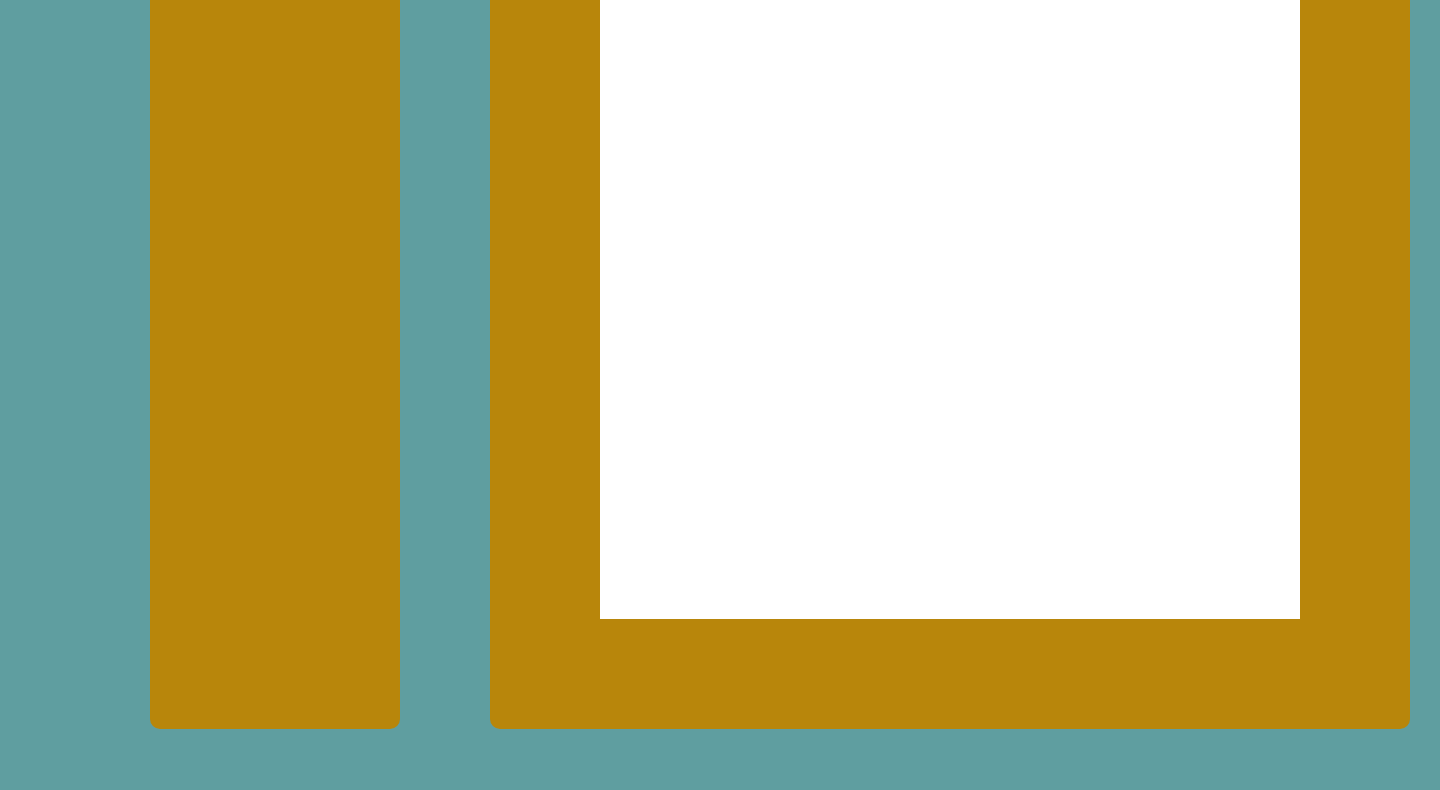
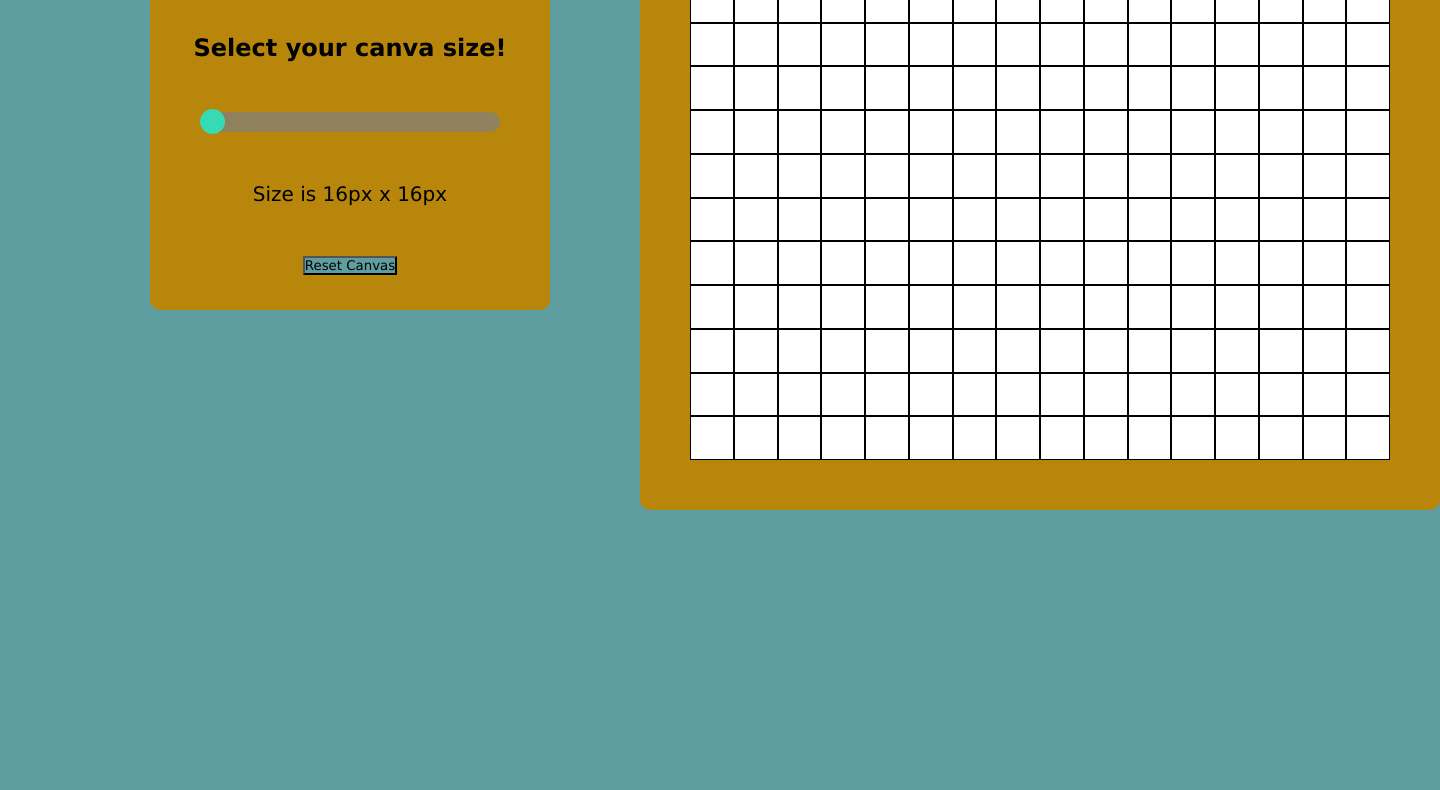
Before and after one commit to Gvivanco4/etch-a-sketch, a plain HTML site: page index.html in a window 1280 px wide. Shown: the part 390-1180 px from the top of the page, 1440 px wide, since content can reach past the window. After the commit the page ends 1100 px from the top, so only its background shows below. Drawn offline with Linux system fonts and the light colour scheme.

Commit message:
Finished with createCanvaSize, addEventListener

```diff
--- a/index.html
+++ b/index.html
@@ -9,10 +9,16 @@
 </head>
 <body>
 
-    <div class="title">Etch-a-sketch</div>
+
 
     <div id="container">
-        <div class="side-bar"></div>
+        <div class="side-bar">
+            <div class="title">Etch-a-sketch</div>
+            <div class="side-title">Select your canva size!</div>
+            <input type="range" min="16" max="100" value="16" class="slider">
+            <div class="slider-settings"></div>
+            <button class="reset-btn">Reset Canvas</button>
+        </div>
         <div class="canvas">
             <div class="canvas-container"></div>
         </div>
--- a/main.js
+++ b/main.js
@@ -1,14 +1,70 @@
 // Global variables
 
 const DEFAULT_SIZE = 16;
-const canvas = document.querySelector(".canvas-container")
+const canvas = document.querySelector(".canvas-container");
+const slider = document.querySelector(".slider");
+console.log(slider.value);
+const sliderSettingsText = document.querySelector(".slider-settings");
+const resetButton = document.querySelector(".reset-btn");
 
 // Div Creation Function (inside container)
 
 function createCanvaSize (size = DEFAULT_SIZE) {
 
-    const squareDiv = document.createElement("div")
+    canvas.innerHTML = "";
+    let value = slider.value;
+
+    for (let i = 1; i <= (size * size); i++) {
+
+        let square = document.createElement("div");
+        square.classList.add(`square-div`);
+        square.setAttribute("style", `width: ${100 / size}%; height: ${100 / size}%`)
+        canvas.appendChild(square);
+    }
+
+    sliderSettingsText.textContent = `Size is ${value}px x ${value}px`
+
+
 
 }
 
+
+//Add event listener for slider
+
+createCanvaSize();
+
+slider.addEventListener("change", () => {
+    let value = slider.value;
+    createCanvaSize(value);
+    const squares = document.querySelectorAll(".square-div");
+
+squares.forEach((sqr) => {
+
+    sqr.addEventListener("mouseenter", () => {
+        ran_col(sqr)
+    })
+
+     sqr.addEventListener("mouseleave", () => {
+        ran_col(sqr)
+    })
+
+    resetButton.addEventListener("click", (e) => {
+    sqr.style.backgroundColor = "white";
+    e.stopPropagation();
+})
+})
+});
+
+
 // Establish color tracing mechanic
+
+
+
+// Random color function
+
+function ran_col(element) {
+  let color = '#';
+  let letters = ['000000','FF0000','00FF00','0000FF','FFFF00','00FFFF','FF00FF','C0C0C0']; //Set your colors here
+  color += letters[Math.floor(Math.random() * letters.length)];
+  element.style.background = color; //
+   }
--- a/styles.css
+++ b/styles.css
@@ -6,44 +6,89 @@
 }
 
 .title {
-    text-align: center;
-    margin-top: 50px;
-    margin-bottom: -100px;
-    font-size: 42px;
+    background-color: darkgoldenrod;
+    font-size: 32px;
     font-weight: 700;
-    flex: 1 0 auto;
 }
 
 #container {
     display: flex;
+    align-items: center;
+    margin-top: -100px;
 }
 
 .side-bar {
+    display: flex;
+    flex-direction: column;
+    align-items: center;
+    justify-content: center;
+    gap: 50px;
     background-color: darkgoldenrod;
-    width: 250px;
-    height: 920px;
+    width: 400px;
+    height: 400px;
     margin: 200px 150px;
     border-radius: 10px;
     margin-right: -60px;
-    flex: 1 0 auto;
+    flex: 0 0 auto;
 }
 
 .canvas {
     background-color: darkgoldenrod;
-    width: 920px;
-    height: 920px;
+    width: 800px;
+    height: 800px;
     margin: 200px 150px;
     border-radius: 10px;
-    flex: 1 0 auto;
+    flex: 0 0 auto;
 }
 
 .canvas-container {
     background-color: white;
     height: 700px;
     width: 700px;
-    margin: 110px auto;
+    margin: 50px auto;
+    display: flex;
+    flex-wrap: wrap;
+    justify-content: center;
 }
 
 .square-div {
     border: 1px solid black;
+    background-color: white;
+    box-sizing: border-box;
 }
+
+.slider {
+    -webkit-appearance: none;
+    width: 75%;
+    height: 20px;
+    border-radius: 10px;
+    background: grey;
+    opacity: 0.7;
+    -webkit-transition: .2s;
+    transition: opacity .2s;
+}
+
+.slider:hover {
+  opacity: 1; /* Fully shown on mouse-over */
+}
+
+.slider::-webkit-slider-thumb {
+    -webkit-appearance: none; /* Override default look */
+    appearance: none;
+    width: 25px; /* Set a specific slider handle width */
+    height: 25px; /* Slider handle height */
+    background: aqua; /* Green background */
+    cursor: pointer; /* Cursor on hover */
+    border-radius: 30px;
+}
+
+.side-title {
+    background-color: darkgoldenrod;
+    font-size: 24px;
+    font-weight: 700;
+}
+
+.slider-settings {
+    background-color: darkgoldenrod;
+    font-size: 20px;
+}
```
